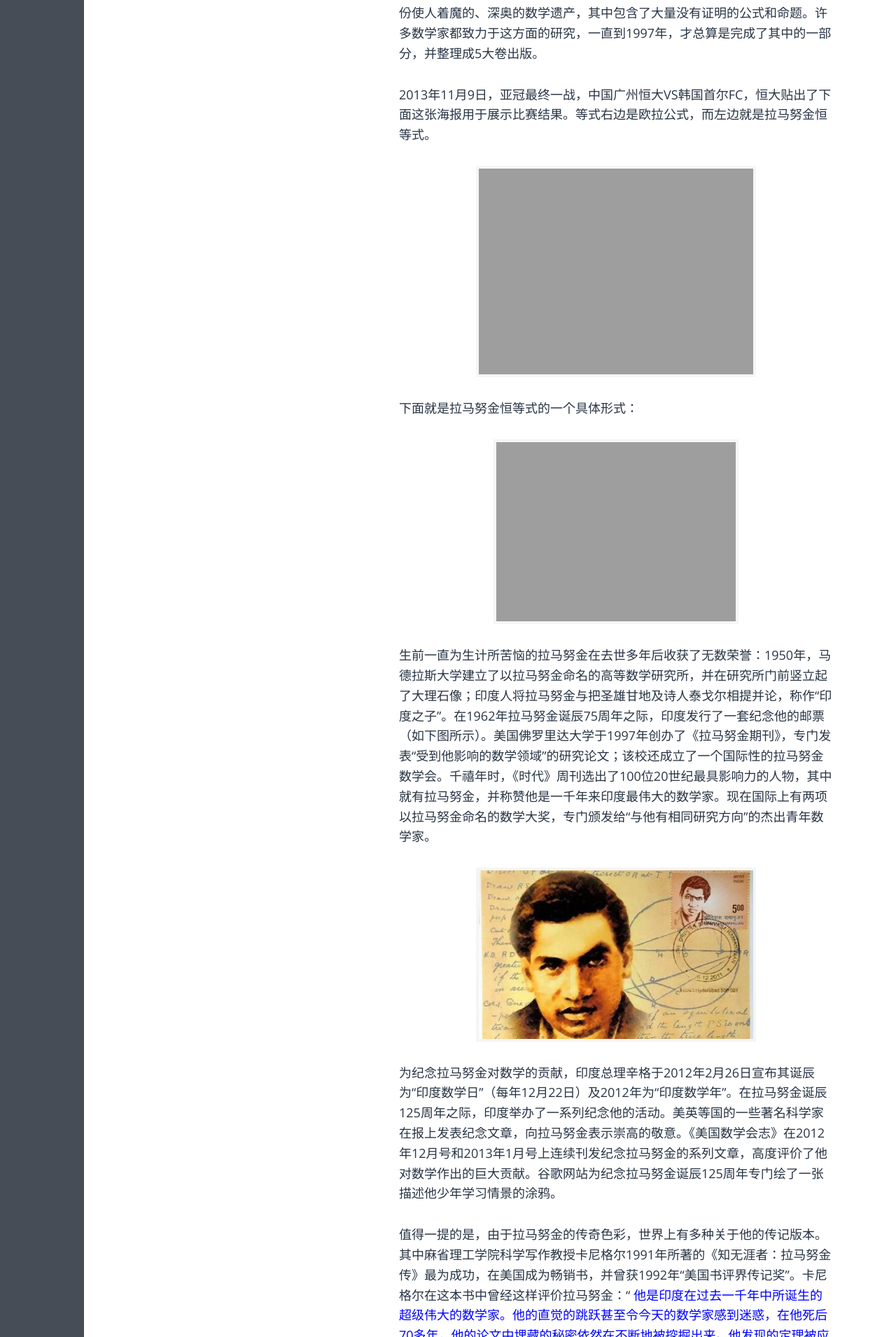
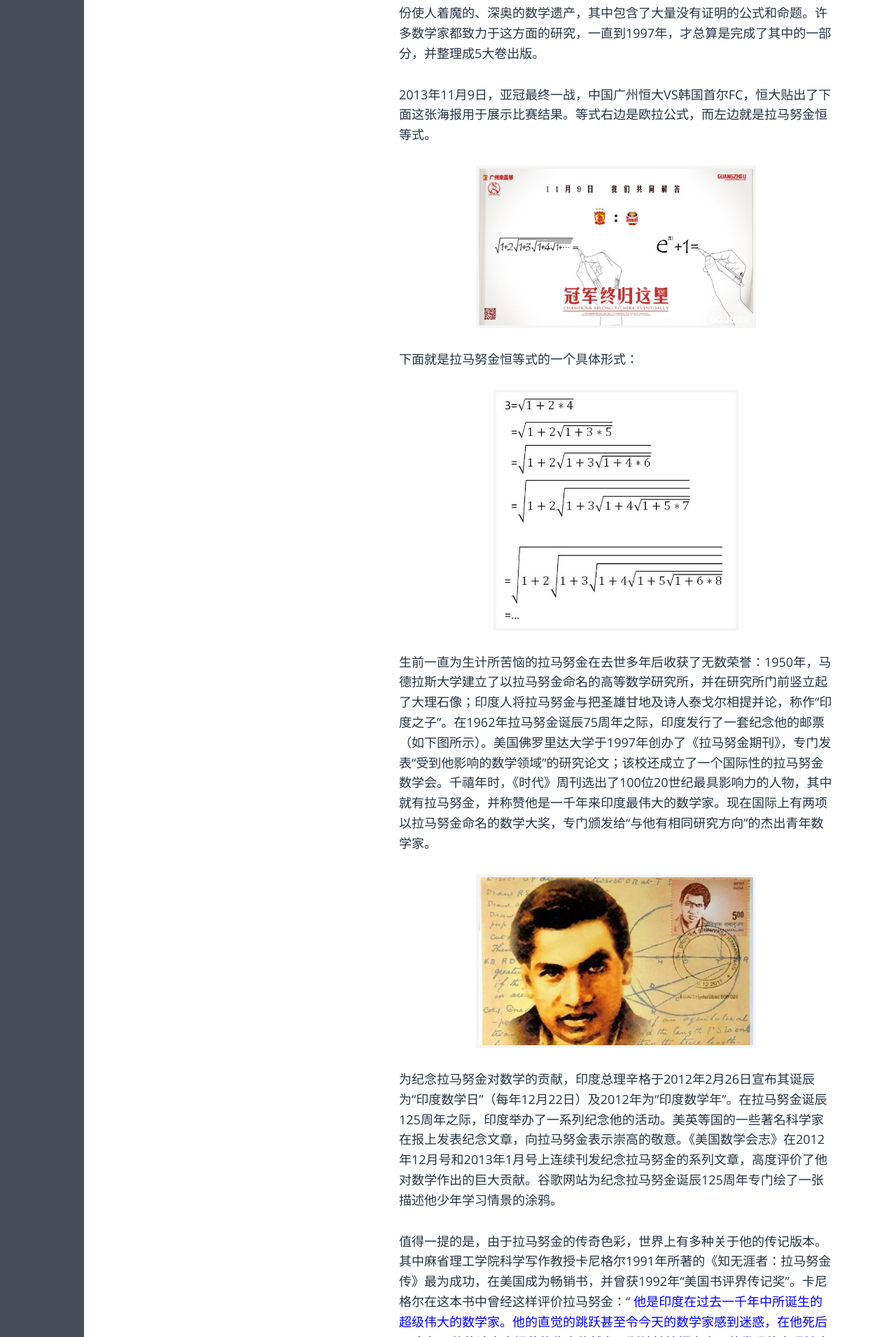
Before and after one commit to fzuo/baimafujinji, a Jekyll site: the page built from _posts/others/2016-02-16-knew-infinity.md, in a window 1280 px wide. Shown: the part 1900-3811 px from the top of the page at 70% size. Built offline with Jekyll 4.4.1, drawn with Linux system fonts in a browser that asks for light colours; some web fonts are replaced.

Commit message:
Update 2016-02-16-knew-infinity.md

```diff
--- a/_posts/others/2016-02-16-knew-infinity.md
+++ b/_posts/others/2016-02-16-knew-infinity.md
@@ -29,13 +29,13 @@
 2013年11月9日，亚冠最终一战，中国广州恒大VS韩国首尔FC，恒大贴出了下面这张海报用于展示比赛结果。等式右边是欧拉公式，而左边就是拉马努金恒等式。
 
 <p align="center">
-<img src="https://fzuo.github.io/assets/img/man_konw_inf_02.jpg" width="400">
+<img src="https://fzuo.github.io/assets/img/man_konw_inf_02.png" width="400">
 </p>
 
 下面就是拉马努金恒等式的一个具体形式：
 
 <p align="center">
-<img src="https://fzuo.github.io/assets/img/man_konw_inf_03.jpg" width="350">
+<img src="https://fzuo.github.io/assets/img/man_konw_inf_03.png" width="350">
 </p>
 
 生前一直为生计所苦恼的拉马努金在去世多年后收获了无数荣誉：1950年，马德拉斯大学建立了以拉马努金命名的高等数学研究所，并在研究所门前竖立起了大理石像；印度人将拉马努金与把圣雄甘地及诗人泰戈尔相提并论，称作“印度之子”。在1962年拉马努金诞辰75周年之际，印度发行了一套纪念他的邮票（如下图所示）。美国佛罗里达大学于1997年创办了《拉马努金期刊》，专门发表“受到他影响的数学领域”的研究论文；该校还成立了一个国际性的拉马努金数学会。千禧年时，《时代》周刊选出了100位20世纪最具影响力的人物，其中就有拉马努金，并称赞他是一千年来印度最伟大的数学家。现在国际上有两项以拉马努金命名的数学大奖，专门颁发给“与他有相同研究方向”的杰出青年数学家。
```
